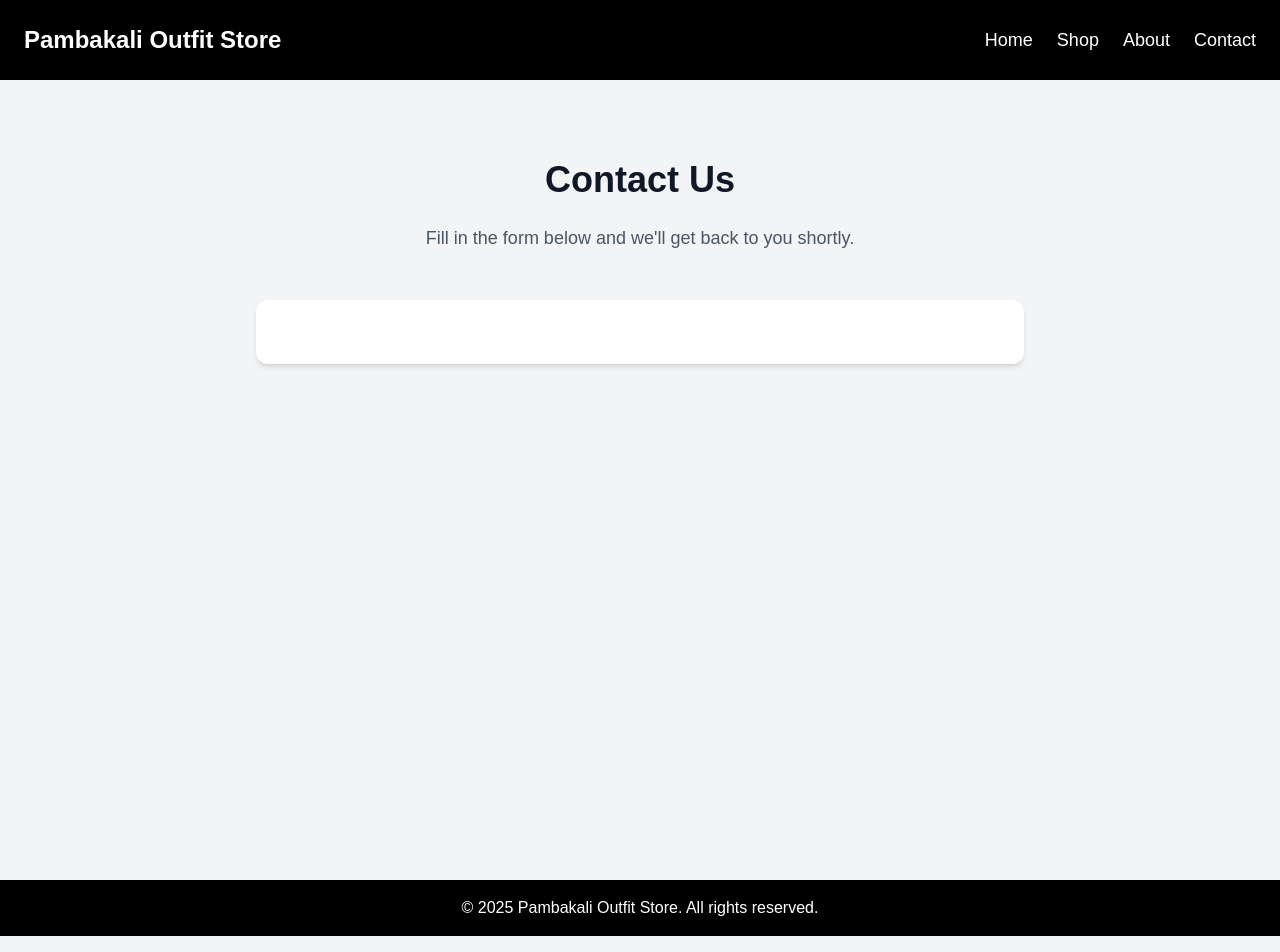
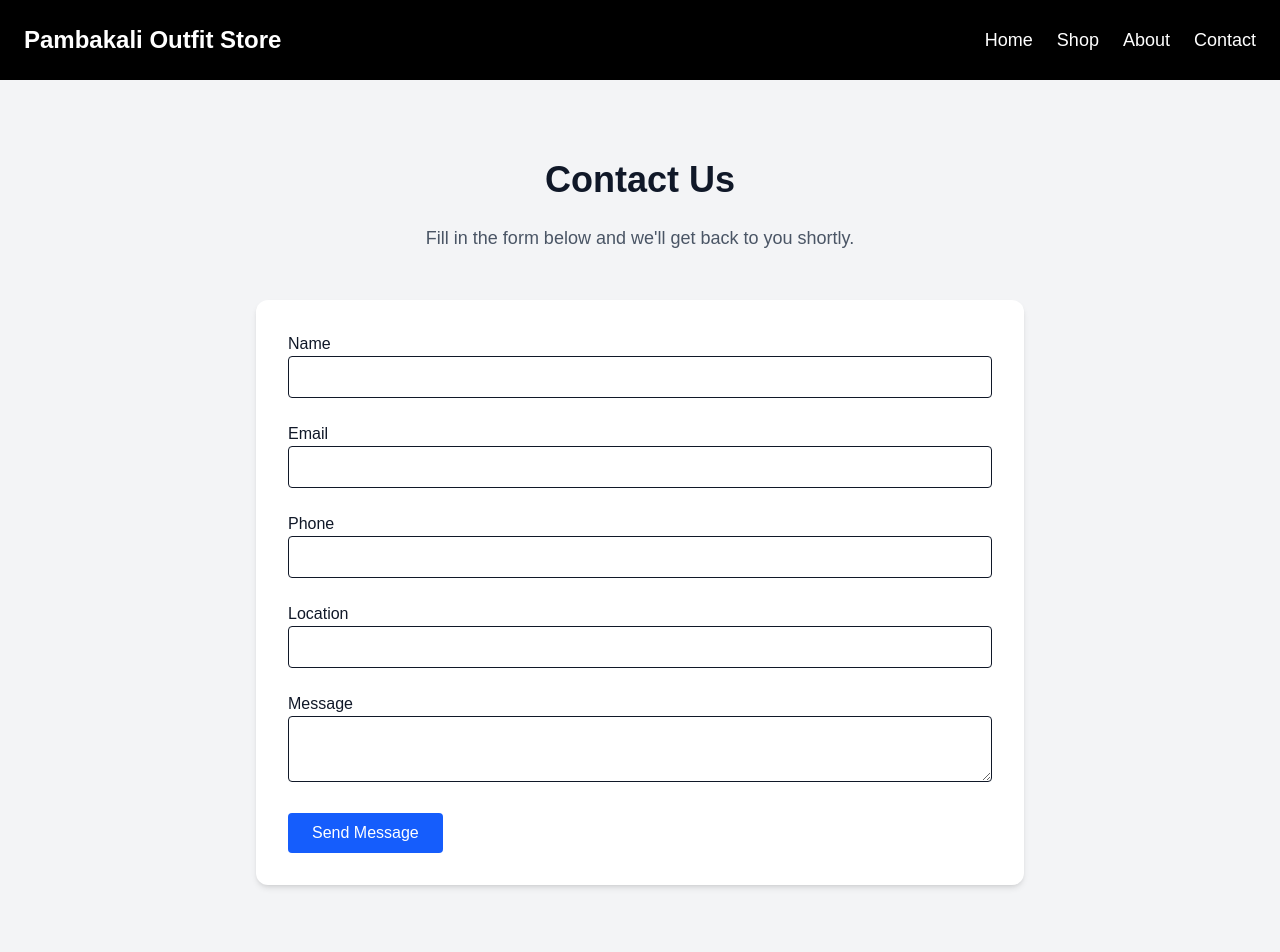
Before and after one commit to 22101133370016/landing-page, a Next.js app: page /contact in a window 1280 px wide. Shown: the top 952 px of the page. Built offline with nearby package versions, Linux system fonts and the light colour scheme.

Commit message:
success11s

```diff
--- a/src/app/contact/page.tsx
+++ b/src/app/contact/page.tsx
@@ -5,6 +5,14 @@ import { useSearchParams } from 'next/navigation';
 import { useForm } from 'react-hook-form';
 import Image from 'next/image';
 import emailjs from '@emailjs/browser';
+
+type FormData = {
+  name: string;
+  email: string;
+  phone: string;
+  location: string;
+  message: string;
+};
 
 export default function ContactClient() {
   const [selectedImage, setSelectedImage] = useState<string | null>(null);
@@ -15,21 +23,26 @@ export default function ContactClient() {
   const searchParams = useSearchParams();
 
   useEffect(() => {
-    const image = searchParams.get("image");
+    const image = searchParams.get('image');
     setSelectedImage(image);
   }, [searchParams]);
 
-  const { register, handleSubmit, formState: { errors }, reset } = useForm();
+  const {
+    register,
+    handleSubmit,
+    formState: { errors },
+    reset,
+  } = useForm<FormData>();
 
-  const onSubmit = async (data: any) => {
+  const onSubmit = async (data: FormData) => {
     setIsSubmitting(true);
-    setSubmitError("");
+    setSubmitError('');
     setSubmitSuccess(false);
 
     try {
-      const serviceId = "service_8vm9pau";
-      const templateId = "template_lsnej47";
-      const publicKey = "S_vGyYgW99Qdj32Gi";
+      const serviceId = 'service_8vm9pau';
+      const templateId = 'template_lsnej47';
+      const publicKey = 'S_vGyYgW99Qdj32Gi';
 
       const templateParams = {
         ...data,
@@ -39,14 +52,18 @@ export default function ContactClient() {
       const result = await emailjs.send(serviceId, templateId, templateParams, publicKey);
 
       if (result.status !== 200) {
-        throw new Error("Failed to send email");
+        throw new Error('Failed to send email');
       }
 
       setSubmitSuccess(true);
       reset();
-    } catch (error: any) {
-      console.error("EmailJS send error:", error);
-      setSubmitError(error.message || "Failed to send your message. Please try again later.");
+    } catch (error: unknown) {
+      console.error('EmailJS send error:', error);
+      if (error instanceof Error) {
+        setSubmitError(error.message);
+      } else {
+        setSubmitError('An unknown error occurred.');
+      }
     } finally {
       setIsSubmitting(false);
     }
@@ -61,7 +78,7 @@ export default function ContactClient() {
 
       {selectedImage && (
         <div className="max-w-xs mx-auto mb-8">
-          {selectedImage.startsWith("data:") ? (
+          {selectedImage.startsWith('data:') ? (
             <div className="relative w-full" style={{ height: '300px' }}>
               <Image
                 src={selectedImage}
@@ -80,15 +97,68 @@ export default function ContactClient() {
               className="rounded-lg shadow-md"
             />
           )}
-          <p className="mt-2 text-sm text-gray-700">You are sending a message about this product.</p>
+          <p className="mt-2 text-sm text-gray-700">
+            You are sending a message about this product.
+          </p>
         </div>
       )}
 
       <div className="max-w-3xl mx-auto bg-white rounded-xl shadow-md p-8 text-left">
         <form className="space-y-6" onSubmit={handleSubmit(onSubmit)}>
-          {/* Form fields: name, email, phone, location, message */}
-          {/* Error and success messages */}
-          {/* Submit button */}
+          <div>
+            <label className="block font-medium">Name</label>
+            <input
+              {...register('name', { required: 'Name is required' })}
+              className="w-full border p-2 rounded"
+            />
+            {errors.name && <p className="text-red-500">{errors.name.message}</p>}
+          </div>
+
+          <div>
+            <label className="block font-medium">Email</label>
+            <input
+              {...register('email', { required: 'Email is required' })}
+              type="email"
+              className="w-full border p-2 rounded"
+            />
+            {errors.email && <p className="text-red-500">{errors.email.message}</p>}
+          </div>
+
+          <div>
+            <label className="block font-medium">Phone</label>
+            <input
+              {...register('phone')}
+              className="w-full border p-2 rounded"
+            />
+          </div>
+
+          <div>
+            <label className="block font-medium">Location</label>
+            <input
+              {...register('location')}
+              className="w-full border p-2 rounded"
+            />
+          </div>
+
+          <div>
+            <label className="block font-medium">Message</label>
+            <textarea
+              {...register('message', { required: 'Message is required' })}
+              className="w-full border p-2 rounded"
+            />
+            {errors.message && <p className="text-red-500">{errors.message.message}</p>}
+          </div>
+
+          {submitError && <p className="text-red-600">{submitError}</p>}
+          {submitSuccess && <p className="text-green-600">Message sent successfully!</p>}
+
+          <button
+            type="submit"
+            disabled={isSubmitting}
+            className="bg-blue-600 text-white px-6 py-2 rounded hover:bg-blue-700"
+          >
+            {isSubmitting ? 'Sending...' : 'Send Message'}
+          </button>
         </form>
       </div>
     </section>
```
